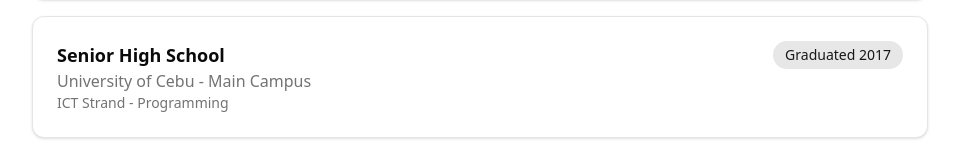
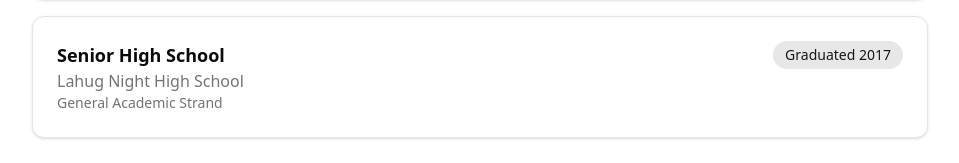
Before and after one commit to Dwieght/dweight.dev, a Next.js app: page /cv in a window 1280 px wide. Shown: the part 3081-3244 px from the top of the page, without its empty margins (160-1119 px from the left). Built offline with nearby package versions, Linux system fonts and the light colour scheme.

Commit message:
minor updates

```diff
--- a/src/app/cv/page.tsx
+++ b/src/app/cv/page.tsx
@@ -699,10 +699,10 @@
                     <div>
                       <h3 className="font-bold text-lg">Senior High School</h3>
                       <p className="text-muted-foreground">
-                        University of Cebu - Main Campus
+                        Lahug Night High School
                       </p>
                       <p className="text-sm text-muted-foreground">
-                        ICT Strand - Programming
+                        General Academic Strand
                       </p>
                     </div>
                     <p className="text-sm font-medium bg-primary/10 text-primary px-3 py-1 rounded-full">
```
